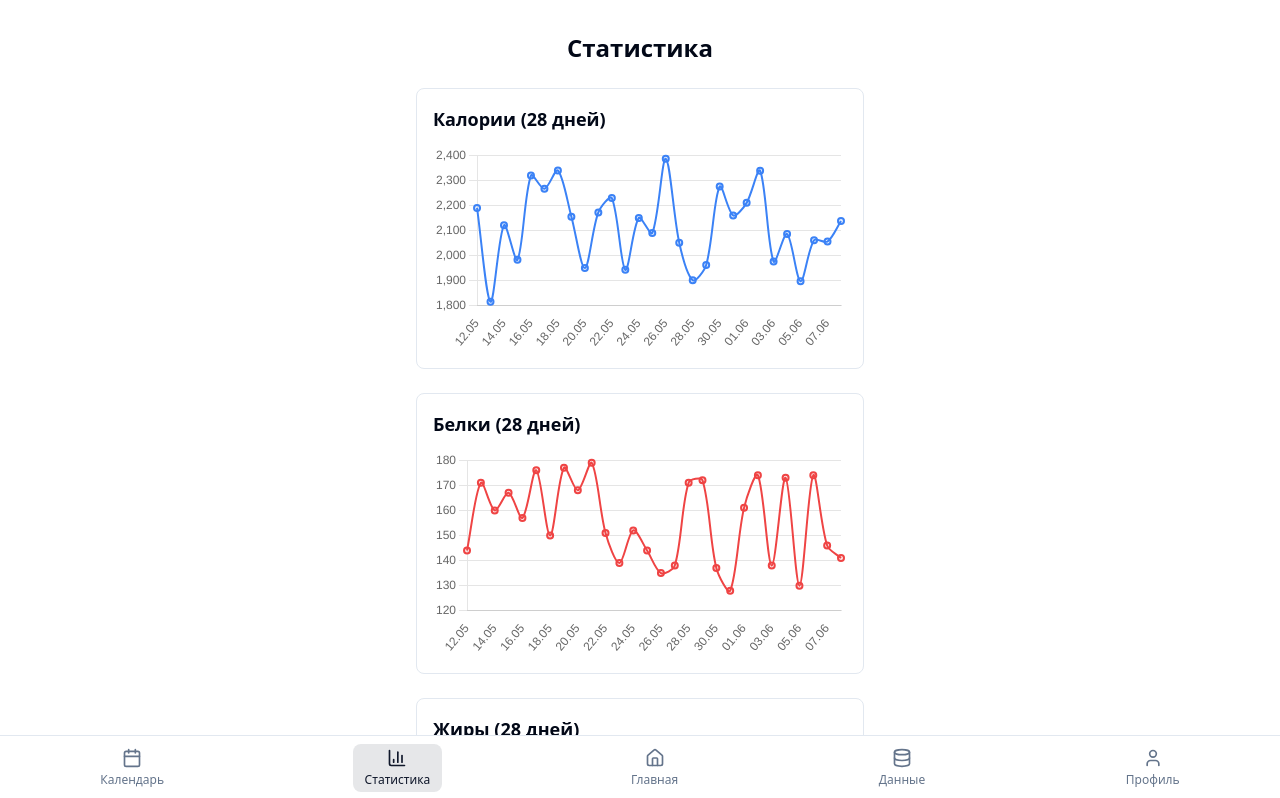
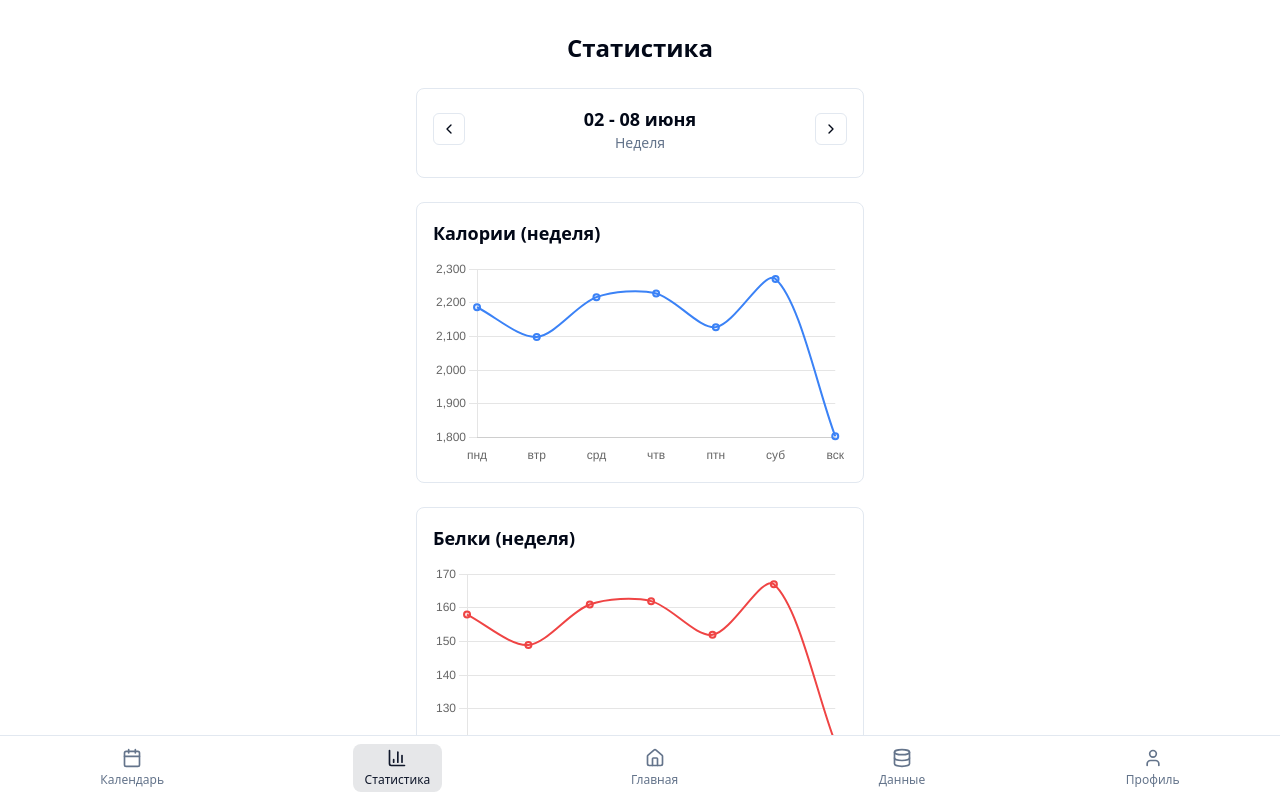
Before and after one commit to o91leg/nutri-streak-tracker-app, a React (Vite) app: page /statistics in a window 1280 px wide. Shown: the top 798 px of the page. Built offline with nearby package versions, Linux system fonts and the light colour scheme.

Commit message:
Fix: Incorrect

```diff
--- a/src/pages/Statistics.tsx
+++ b/src/pages/Statistics.tsx
@@ -1,5 +1,5 @@
 
-import React from 'react';
+import React, { useState } from 'react';
 import {
   Chart as ChartJS,
   CategoryScale,
@@ -11,7 +11,10 @@ import {
   Legend,
 } from 'chart.js';
 import { Line } from 'react-chartjs-2';
-import { subDays, format } from 'date-fns';
+import { subWeeks, addWeeks, startOfWeek, endOfWeek, eachDayOfInterval, format } from 'date-fns';
+import { ru } from 'date-fns/locale';
+import { ChevronLeft, ChevronRight } from 'lucide-react';
+import { Button } from '@/components/ui/button';
 
 ChartJS.register(
   CategoryScale,
@@ -24,23 +27,46 @@ ChartJS.register(
 );
 
 const Statistics = () => {
-  // Generate mock data for 28 days
-  const generateMockData = (baseValue: number, variance: number) => {
-    const data = [];
-    for (let i = 27; i >= 0; i--) {
-      data.push(Math.floor(Math.random() * variance) + baseValue);
-    }
-    return data;
+  const [currentWeek, setCurrentWeek] = useState(startOfWeek(new Date(), { locale: ru }));
+
+  // Generate mock data for week
+  const generateMockDataForWeek = (weekStart: Date, baseValue: number, variance: number) => {
+    const weekDays = eachDayOfInterval({
+      start: weekStart,
+      end: endOfWeek(weekStart, { locale: ru })
+    });
+
+    return weekDays.map(day => {
+      const seed = day.getTime();
+      const x = Math.sin(seed) * 10000;
+      return Math.floor((x - Math.floor(x)) * variance) + baseValue;
+    });
   };
 
-  const labels = Array.from({ length: 28 }, (_, i) =>
-    format(subDays(new Date(), 27 - i), 'dd.MM')
-  );
+  // Week navigation
+  const goToPreviousWeek = () => {
+    setCurrentWeek(subWeeks(currentWeek, 1));
+  };
 
-  const caloriesData = generateMockData(1800, 600);
-  const proteinsData = generateMockData(120, 60);
-  const fatsData = generateMockData(60, 40);
-  const carbsData = generateMockData(220, 80);
+  const goToNextWeek = () => {
+    setCurrentWeek(addWeeks(currentWeek, 1));
+  };
+
+  const goToCurrentWeek = () => {
+    setCurrentWeek(startOfWeek(new Date(), { locale: ru }));
+  };
+
+  const weekDays = eachDayOfInterval({
+    start: currentWeek,
+    end: endOfWeek(currentWeek, { locale: ru })
+  });
+
+  const labels = weekDays.map(day => format(day, 'EEE', { locale: ru }));
+
+  const caloriesData = generateMockDataForWeek(currentWeek, 1800, 600);
+  const proteinsData = generateMockDataForWeek(currentWeek, 120, 60);
+  const fatsData = generateMockDataForWeek(currentWeek, 60, 40);
+  const carbsData = generateMockDataForWeek(currentWeek, 220, 80);
 
   const chartOptions = {
     responsive: true,
@@ -78,6 +104,8 @@ const Statistics = () => {
     ],
   });
 
+  const isCurrentWeek = format(currentWeek, 'yyyy-MM-dd') === format(startOfWeek(new Date(), { locale: ru }), 'yyyy-MM-dd');
+
   return (
     <div className="min-h-screen bg-background p-4">
       <div className="max-w-md mx-auto space-y-6">
@@ -85,24 +113,67 @@ const Statistics = () => {
           Статистика
         </h1>
 
+        {/* Week Navigation */}
+        <div className="bg-card rounded-lg p-4 border border-border">
+          <div className="flex items-center justify-between mb-2">
+            <Button
+              variant="outline"
+              size="icon"
+              onClick={goToPreviousWeek}
+              className="h-8 w-8"
+            >
+              <ChevronLeft className="h-4 w-4" />
+            </Button>
+
+            <div className="text-center">
+              <div className="text-lg font-semibold text-foreground">
+                {format(currentWeek, 'dd', { locale: ru })} - {format(endOfWeek(currentWeek, { locale: ru }), 'dd MMMM', { locale: ru })}
+              </div>
+              <div className="text-sm text-muted-foreground">
+                Неделя
+              </div>
+            </div>
+
+            <Button
+              variant="outline"
+              size="icon"
+              onClick={goToNextWeek}
+              className="h-8 w-8"
+            >
+              <ChevronRight className="h-4 w-4" />
+            </Button>
+          </div>
+
+          {!isCurrentWeek && (
+            <Button
+              variant="outline"
+              size="sm"
+              onClick={goToCurrentWeek}
+              className="w-full"
+            >
+              Текущая неделя
+            </Button>
+          )}
+        </div>
+
         <div className="space-y-6">
           <div className="bg-card rounded-lg p-4 border border-border">
-            <h3 className="text-lg font-semibold text-foreground mb-3">Калории (28 дней)</h3>
+            <h3 className="text-lg font-semibold text-foreground mb-3">Калории (неделя)</h3>
             <Line data={createChartData(caloriesData, '#3b82f6', 'Калории')} options={chartOptions} />
           </div>
 
           <div className="bg-card rounded-lg p-4 border border-border">
-            <h3 className="text-lg font-semibold text-foreground mb-3">Белки (28 дней)</h3>
+            <h3 className="text-lg font-semibold text-foreground mb-3">Белки (неделя)</h3>
             <Line data={createChartData(proteinsData, '#ef4444', 'Белки')} options={chartOptions} />
           </div>
 
           <div className="bg-card rounded-lg p-4 border border-border">
-            <h3 className="text-lg font-semibold text-foreground mb-3">Жиры (28 дней)</h3>
+            <h3 className="text-lg font-semibold text-foreground mb-3">Жиры (неделя)</h3>
             <Line data={createChartData(fatsData, '#f59e0b', 'Жиры')} options={chartOptions} />
           </div>
 
           <div className="bg-card rounded-lg p-4 border border-border">
-            <h3 className="text-lg font-semibold text-foreground mb-3">Углеводы (28 дней)</h3>
+            <h3 className="text-lg font-semibold text-foreground mb-3">Углеводы (неделя)</h3>
             <Line data={createChartData(carbsData, '#10b981', 'Углеводы')} options={chartOptions} />
           </div>
         </div>
```
